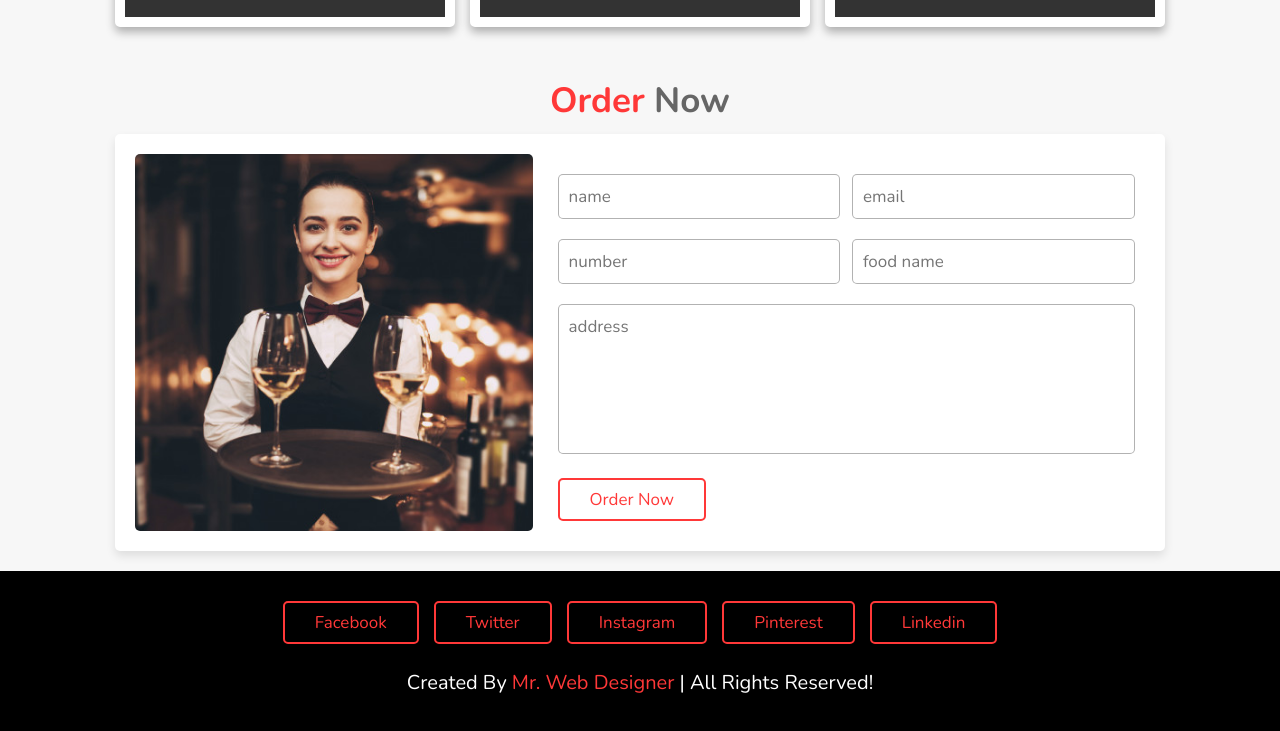
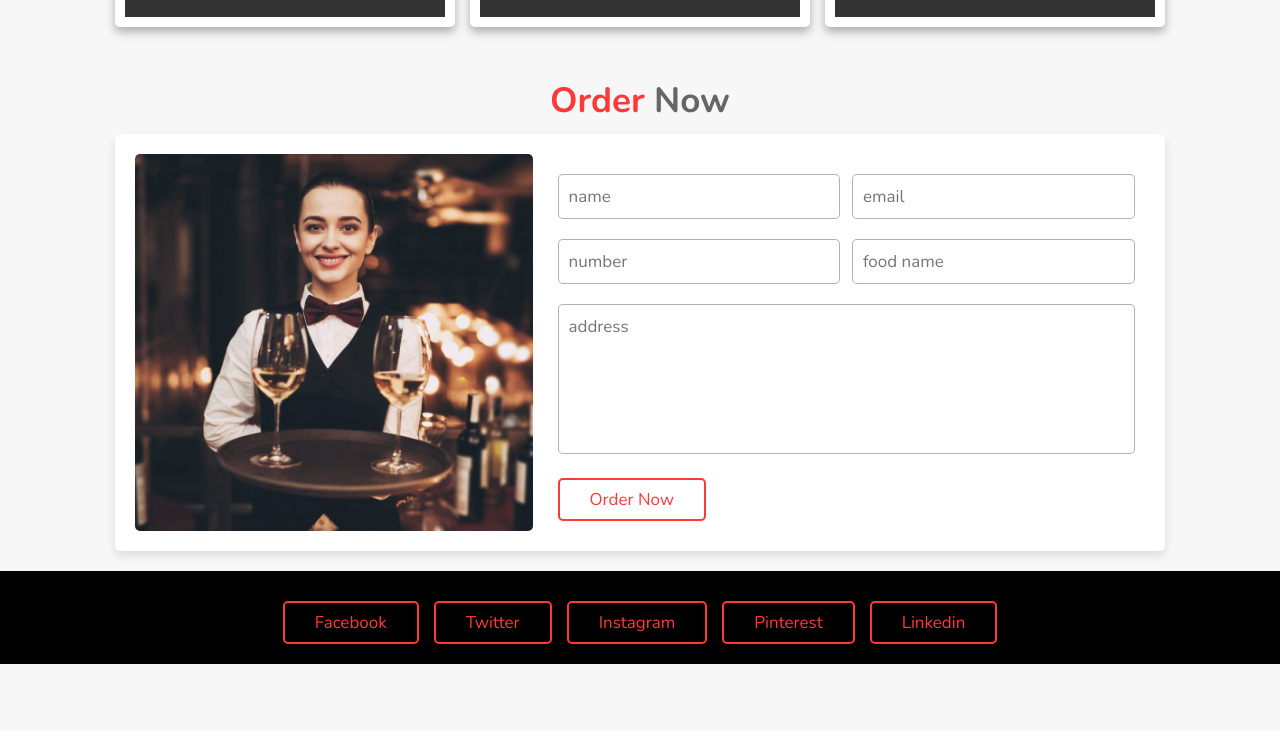
Before and after one commit to johnbanyan11/food-app, a plain HTML site: page index.html in a window 1280 px wide. Shown: the part 4147-4878 px from the top of the page. After the commit the page ends 4811 px from the top, so only its background shows below. Drawn offline with nearby package versions, Linux system fonts and the light colour scheme.

Commit message:
initial commit

```diff
--- a/index.html
+++ b/index.html
@@ -469,10 +469,6 @@
         <a href="#" class="btn">pinterest</a>
         <a href="#" class="btn">linkedin</a>
       </div>
-
-      <h1 class="credit">
-        created by <span> mr. web designer </span> | all rights reserved!
-      </h1>
     </section>
 
     <!-- scroll top button  -->
```
